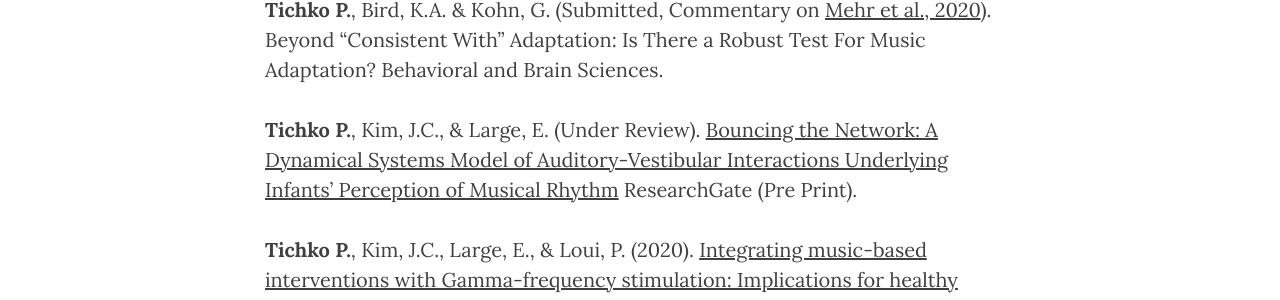
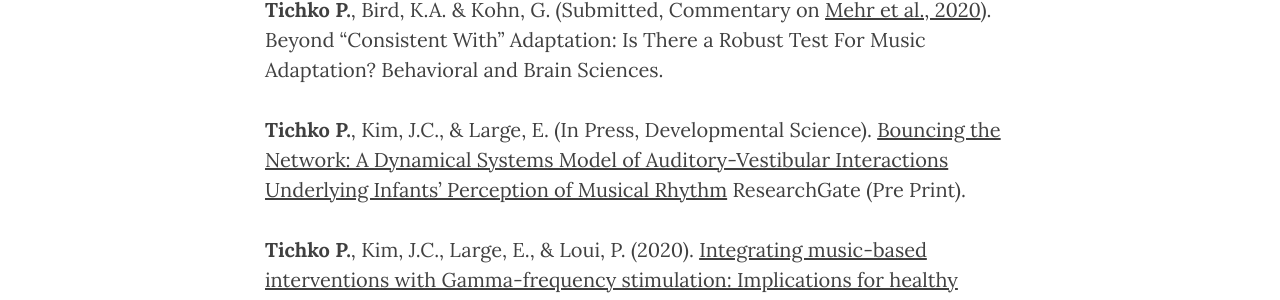
Before and after one commit to ptichko/ptichko.github.io, a Jekyll site: the page built from 2_cv-pubs.md, in a window 1280 px wide. Shown: the part 644-944 px from the top of the page. Built offline with Jekyll 4.4.1, drawn with Linux system fonts in a browser that asks for light colours; nearby versions of some CDN libraries.

Commit message:
Typos and in press article

```diff
--- a/2_cv-pubs.md
+++ b/2_cv-pubs.md
@@ -12,7 +12,7 @@ ___
 
 **Tichko P.**, Bird, K.A. & Kohn, G. (Submitted, Commentary on [Mehr et al., 2020](https://www.cambridge.org/core/journals/behavioral-and-brain-sciences/article/origins-of-music-in-credible-signaling/82D36C04DA04D96AD9A77EEAF4BBFB34)). Beyond “Consistent With” Adaptation: Is There a Robust Test For Music Adaptation? Behavioral and Brain Sciences.
 
-**Tichko P.**, Kim, J.C., & Large, E. (Under Review). [Bouncing the Network: A Dynamical Systems Model of Auditory-Vestibular Interactions Underlying Infants' Perception of Musical Rhythm](https://www.researchgate.net/publication/340967869_Bouncing_the_Network_A_Dynamical_Systems_Model_of_Auditory-Vestibular_Interactions_Underlying_Infants'_Perception_of_Musical_Rhythm) ResearchGate (Pre Print).
+**Tichko P.**, Kim, J.C., & Large, E. (In Press, Developmental Science). [Bouncing the Network: A Dynamical Systems Model of Auditory-Vestibular Interactions Underlying Infants' Perception of Musical Rhythm](https://www.researchgate.net/publication/340967869_Bouncing_the_Network_A_Dynamical_Systems_Model_of_Auditory-Vestibular_Interactions_Underlying_Infants'_Perception_of_Musical_Rhythm) ResearchGate (Pre Print).
 
 **Tichko P.**, Kim, J.C., Large, E., & Loui, P. (2020). [Integrating music-based interventions with Gamma-frequency stimulation: Implications for healthy aging.](https://onlinelibrary.wiley.com/doi/abs/10.1111/ejn.15059?af=R) European Journal of Neuroscience.
 
```
Also changed, not shown: 1_about.md (+1 -1 lines).
